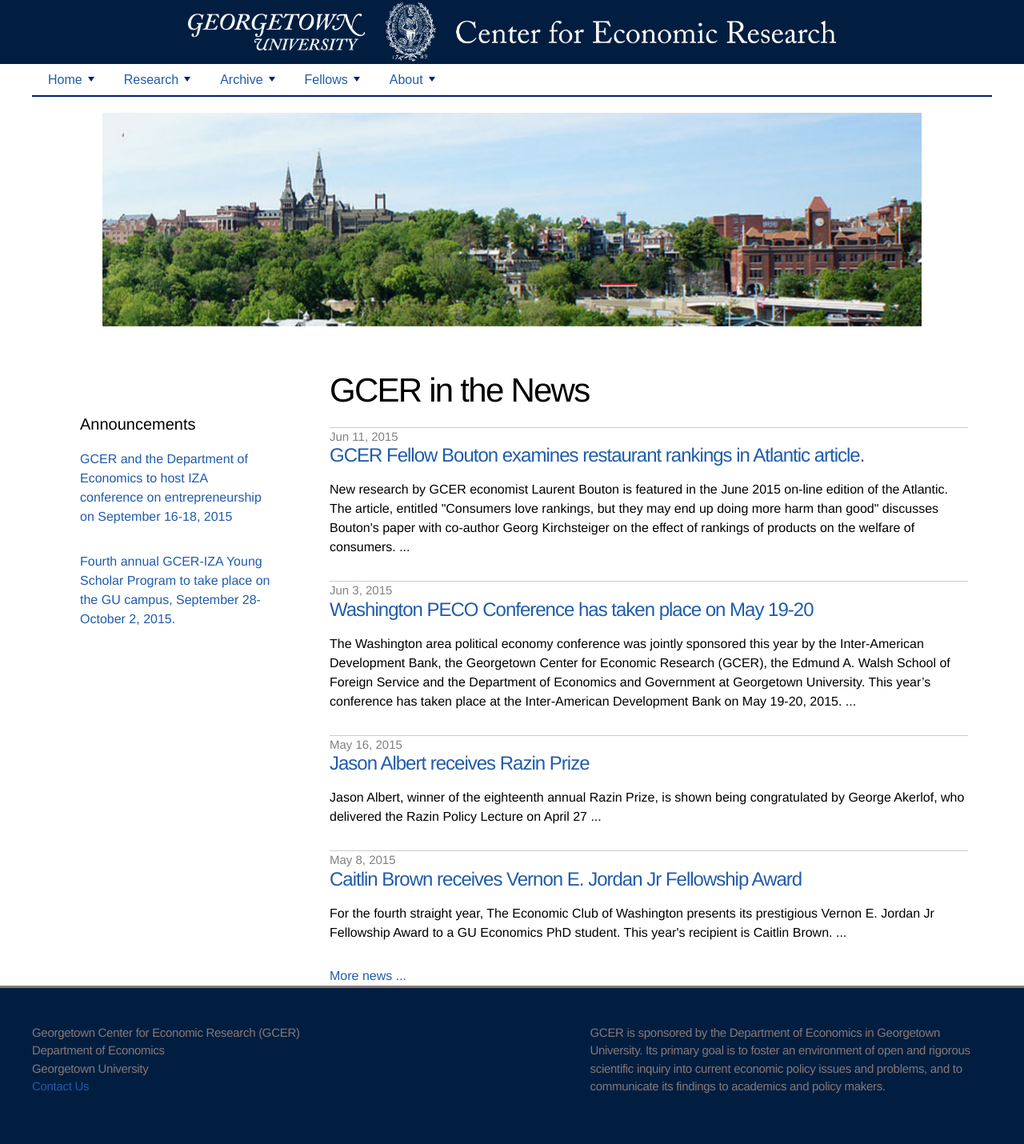
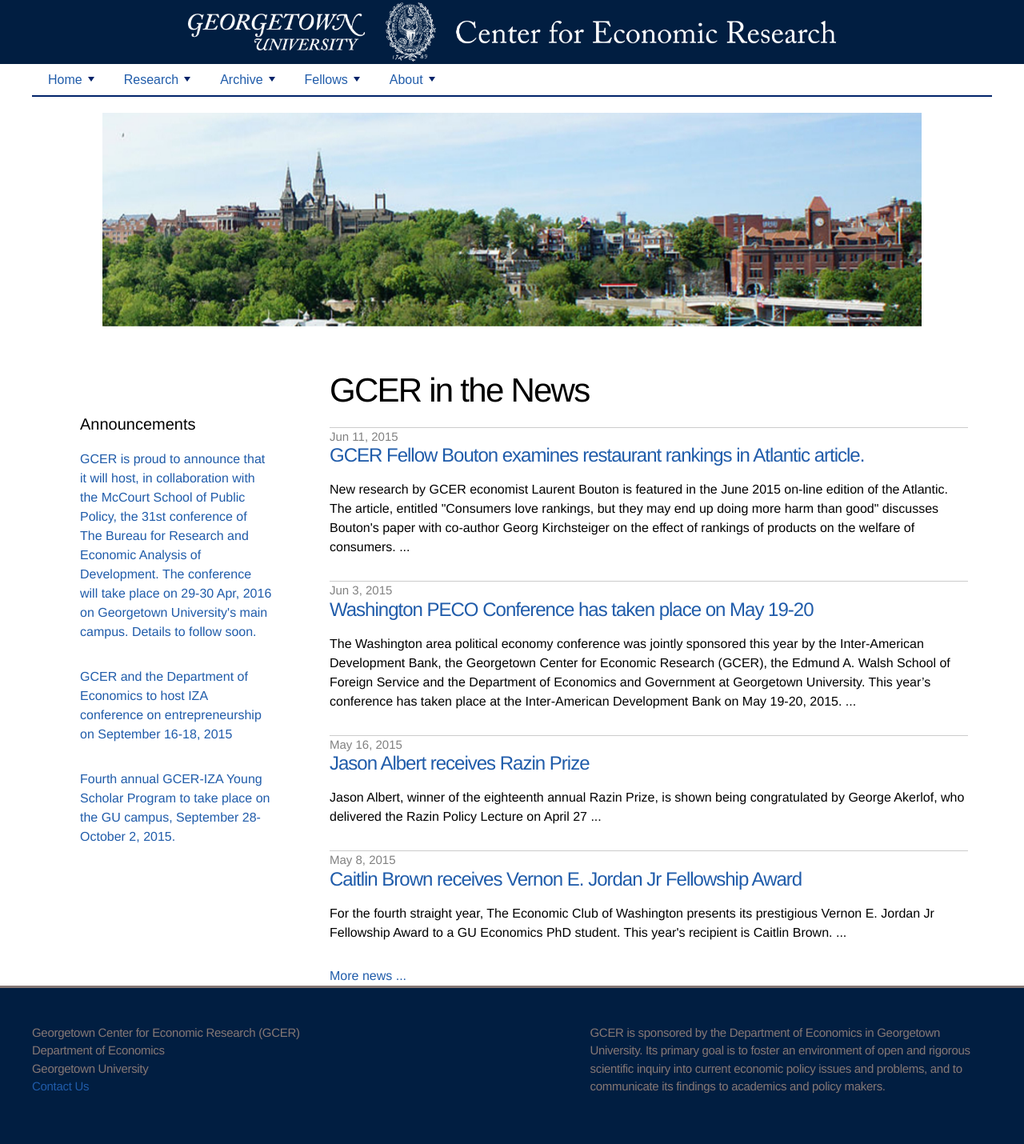
Before and after one commit to georgetown-econ/gcer, a Jekyll site: the page built from index.html, in a window 1280 px wide. Shown: the whole page at 80% size. Built offline with Jekyll 4.4.1, drawn with Linux system fonts in a browser that asks for light colours.

Commit message:
added the announcement of holding the 31st conference of the BREAD with the McCourt School

```diff
--- a/_data/announcements.yml
+++ b/_data/announcements.yml
@@ -1,3 +1,5 @@
+- announcement: <a href="http://ibread.org/bread/"> GCER is proud to announce that it will host, in collaboration with the McCourt School of Public Policy, the 31st conference of The Bureau for Research and Economic Analysis of Development. The conference will take place on 29-30 Apr, 2016 on Georgetown University's main campus. Details to follow soon.</a>
+
 - announcement: <a href="http://gcer.georgetown.edu/archive/#/2015/01/27/iza-entrepreneurship"> GCER and the Department of Economics to host IZA conference on entrepreneurship on September 16-18, 2015</a>
 
 - announcement: <a href="http://wol.iza.org/events/4th-izadc-young-scholar-program"> Fourth annual GCER-IZA Young Scholar Program to take place on the GU campus, September 28-October 2, 2015.</a>
```
